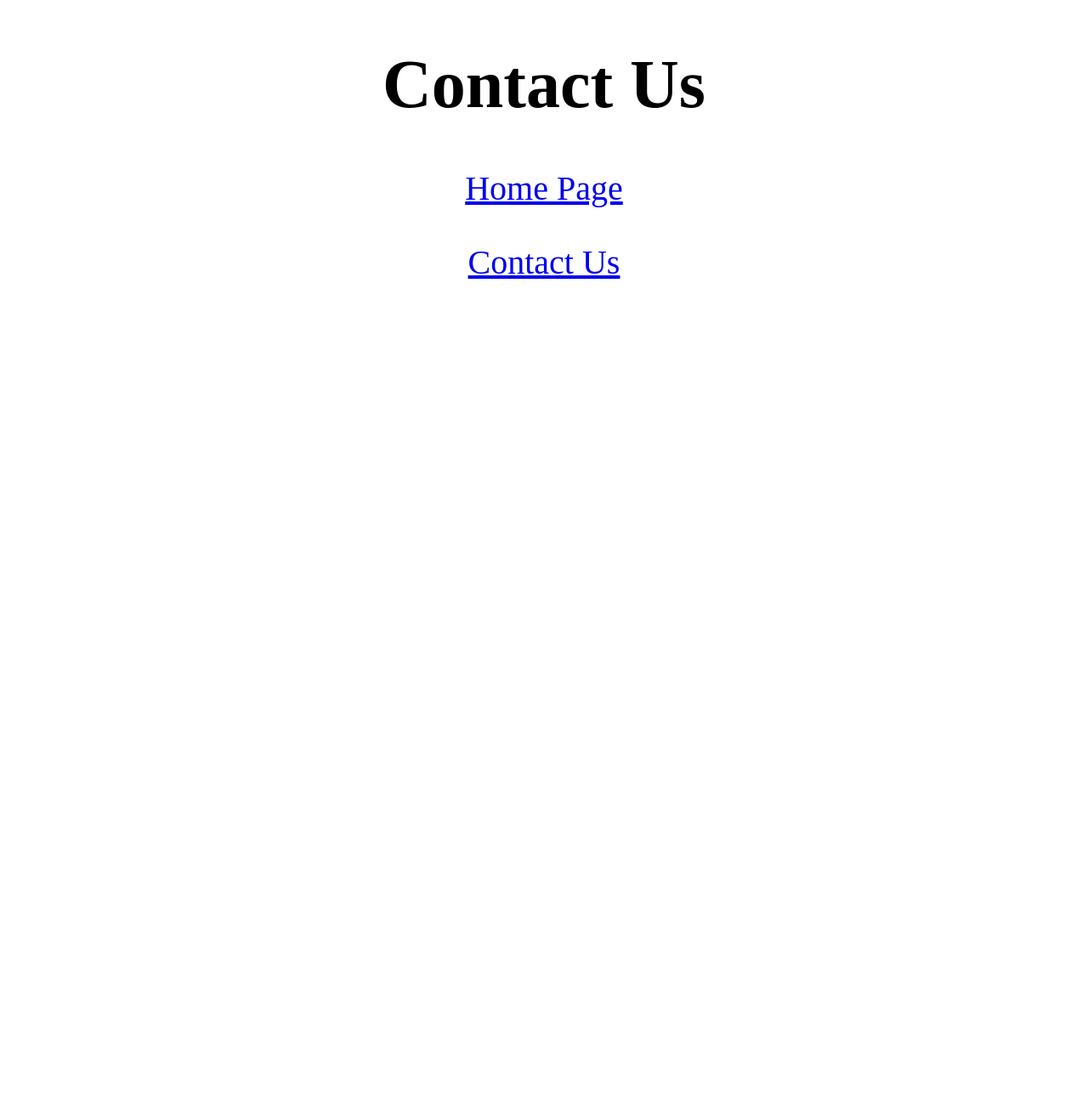
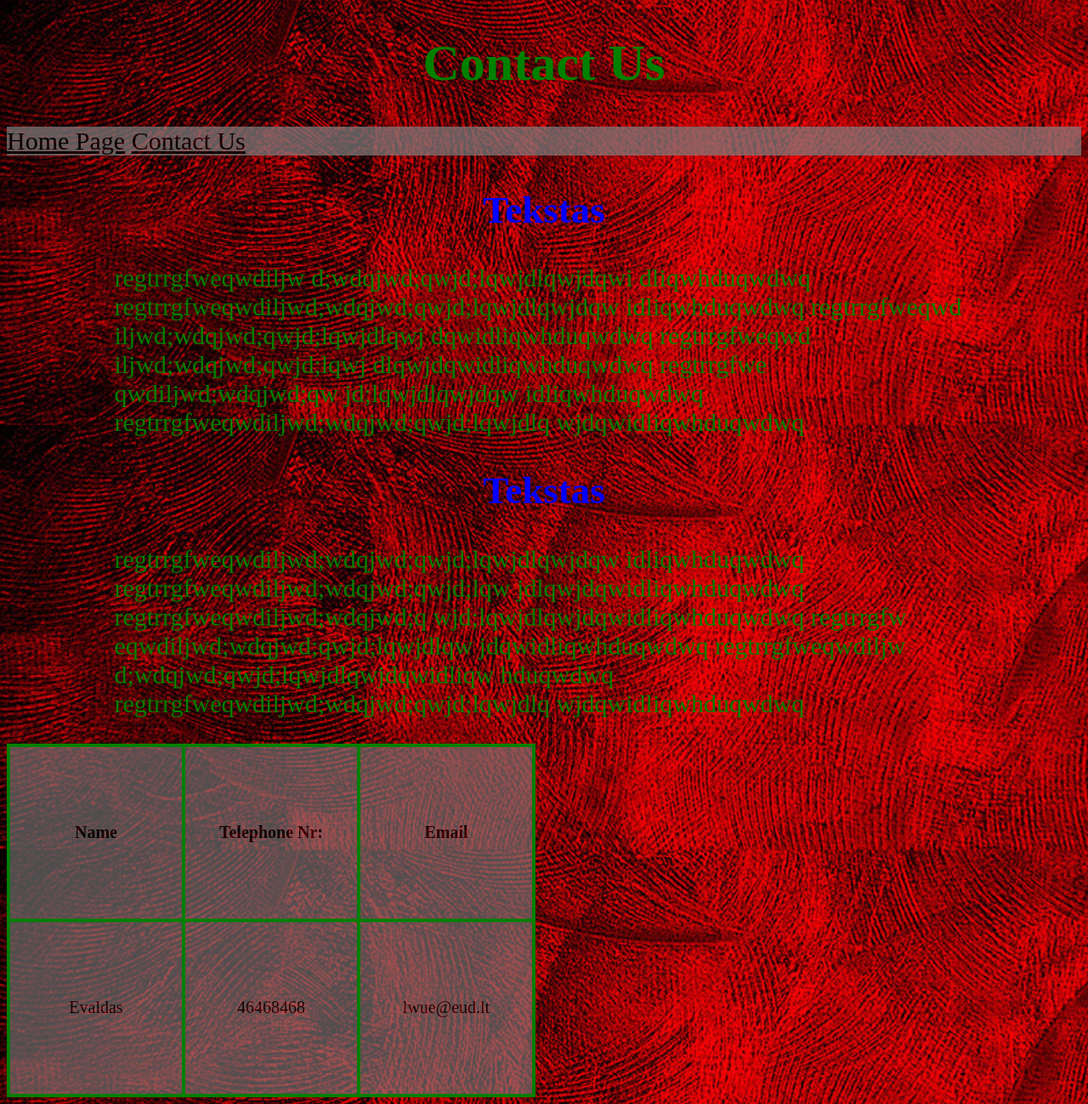
Before and after one commit to dragonardx/frontendkourse190506, a plain HTML site: page pages/Contacts.html in a window 1280 px wide. Shown: the whole page at 85% size. Before the commit the page ends 800 px from the top, so only its background shows below. Drawn offline with Linux system fonts and the light colour scheme; a web font is replaced by a local one.

Commit message:
1 nd, 2 nd update

```diff
--- a/pages/Contacts.html
+++ b/pages/Contacts.html
@@ -1,18 +1,47 @@
 <!DOCTYPE html>
 <html lang="en">
 <head>
-    <meta charset="UTF-8">
     <title>Contact Us</title>
-    <link rel="stylesheet" href="../styles.css">
-    <link rel="stylesheet" href="../styles/contactus.css">
+    <link href="https://fonts.googleapis.com/css?family=Stylish" rel="stylesheet">
+    <link rel="stylesheet" href="../styles/main_pages.css">
 </head>
 <body>
 <h1>Contact Us</h1>
-<p>
-    <a href="Home.html">Home Page</a>
-</p>
-<p>
-    <a href="Contacts.html">Contact Us</a>
-</p>
+<div>
+    <div class="menu_menu">
+        <a href="Home.html" class="menu1">Home Page</a>
+        <a href="Contacts.html" class="menu1">Contact Us</a>
+    </div>
+    <div>
+        <h2>
+            Tekstas
+        </h2>
+        <p>
+            regtrrgfweqwdiljw d;wdqjwd;qwjd;lqwjdlqwjdqwi dliqwhduqwdwq regtrrgfweqwdiljwd;wdqjwd;qwjd;lqwjdlqwjdqw idliqwhduqwdwq regtrrgfweqwd iljwd;wdqjwd;qwjd;lqwjdlqwj dqwidliqwhduqwdwq regtrrgfweqwd iljwd;wdqjwd;qwjd;lqwj dlqwjdqwidliqwhduqwdwq regtrrgfwe qwdiljwd;wdqjwd;qw jd;lqwjdlqwjdqw idliqwhduqwdwq regtrrgfweqwdiljwd;wdqjwd;qwjd;lqwjdlq wjdqwidliqwhduqwdwq
+        </p>
+    </div>
+    <div>
+        <h2>
+            Tekstas
+        </h2>
+        <p>
+            regtrrgfweqwdiljwd;wdqjwd;qwjd;lqwjdlqwjdqw idliqwhduqwdwq regtrrgfweqwdiljwd;wdqjwd;qwjd;lqw jdlqwjdqwidliqwhduqwdwq regtrrgfweqwdiljwd;wdqjwd;q wjd;lqwjdlqwjdqwidliqwhduqwdwq regtrrgfw eqwdiljwd;wdqjwd;qwjd;lqwjdlqw jdqwidliqwhduqwdwq regtrrgfweqwdiljw d;wdqjwd;qwjd;lqwjdlqwjdqwidliqw hduqwdwq regtrrgfweqwdiljwd;wdqjwd;qwjd;lqwjdlq wjdqwidliqwhduqwdwq
+        </p>
+    </div>
+    <div>
+        <table style="border-collapse: collapse">
+            <tr>
+                <th class="table1">Name</th>
+                <th class="table1">Telephone Nr:</th>
+                <th class="table1">Email</th>
+            </tr>
+            <tr>
+                <td class="table1">Evaldas</td>
+                <td class="table1">46468468</td>
+                <td class="table1">lwue@eud.lt</td>
+            </tr>
+        </table>
+    </div>
+</div>
 </body>
 </html>
--- a/styles.css
+++ /dev/null
@@ -1,11 +0,0 @@
-body {
-    background: white url("img/fonas.jpg") no-repeat;
-    font-size: 40px;
-    text-align: center;
-}
-td, th {
-    border: 4px solid red;
-    text-align: left;
-    width: 100%;
-    padding: 15px;
-}
--- a/styles/1nd.css
+++ b/styles/1nd.css
@@ -9,4 +9,4 @@
     text-align: center;
     background-color: blue;
     padding: 10px;
-    margin: 10px 35%;
+    margin: 10px 40%;
--- a/styles/contactus.css
+++ /dev/null
@@ -1,3 +0,0 @@
-p {
-    color: blue;
-}
--- a/styles/homepage.css
+++ /dev/null
@@ -1,3 +0,0 @@
-p {
-    color: green;
-}
--- /dev/null
+++ b/styles/main_pages.css
@@ -0,0 +1,38 @@
+body {
+    font-size: 30px;
+    text-align: center;
+    background-image: url("../img/baground.jpg");
+    background-size: 100% 500px;
+}
+h1 {
+    color: green;
+}
+h2 {
+    color: blue;
+}
+p {
+    color: green;
+    text-align: left;
+    margin-left:  10%;
+    margin-right: 10%;
+}
+.menu_menu {
+    background: gray;
+    opacity: 0.7;
+    text-align: left;
+}
+.menu1 {
+    color: black;
+    font-size: 30px;
+}
+.table1 {
+    border-collapse: collapse;
+    border: green solid 4px;
+    font-size: 20px;
+    width: 200px;
+    height: 200px;
+    text-align: center;
+    background-color: gray;
+    opacity: 0.6;
+    margin: auto;
+}
```
Also changed, not shown: pages/Home.html (+24 -23 lines).
